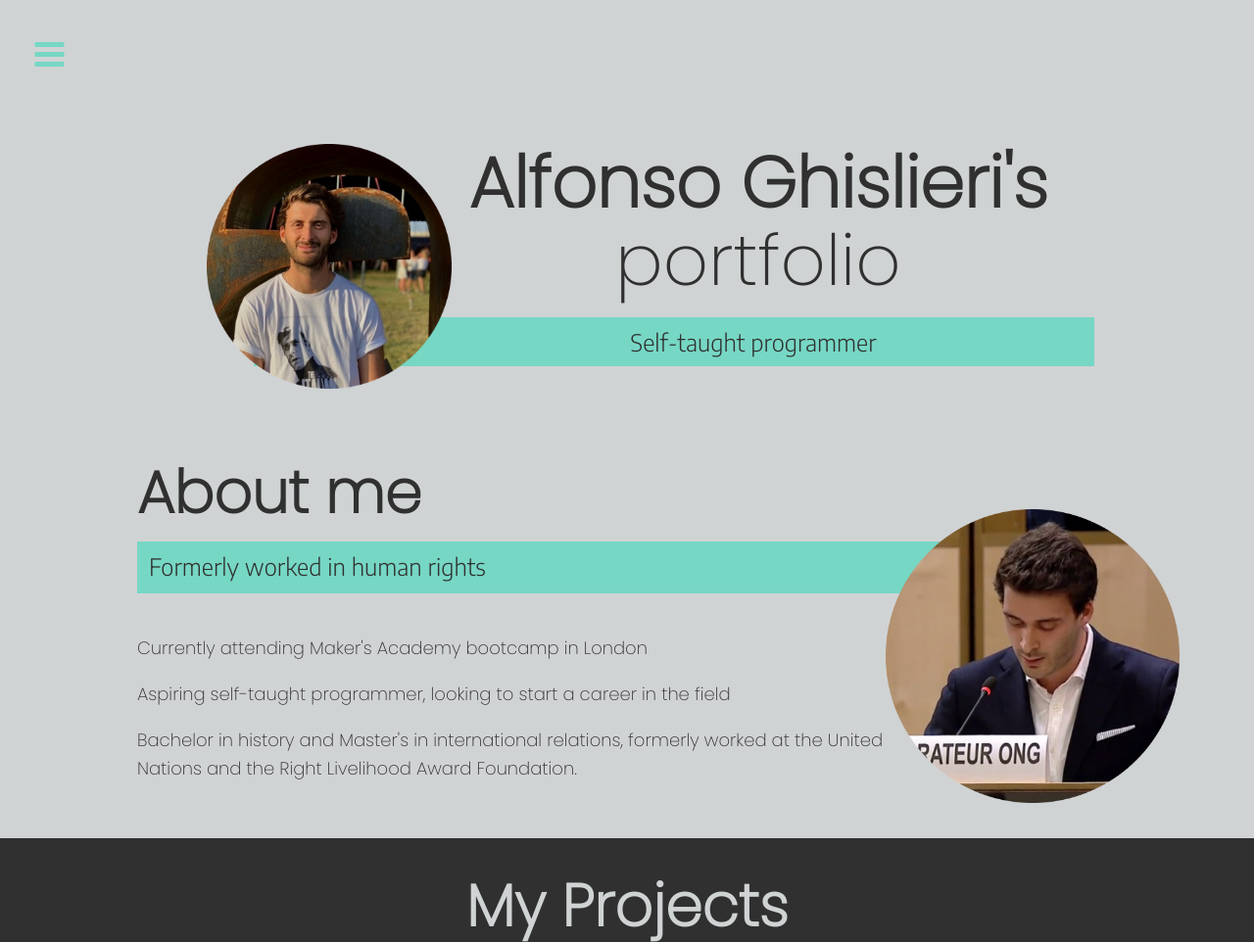
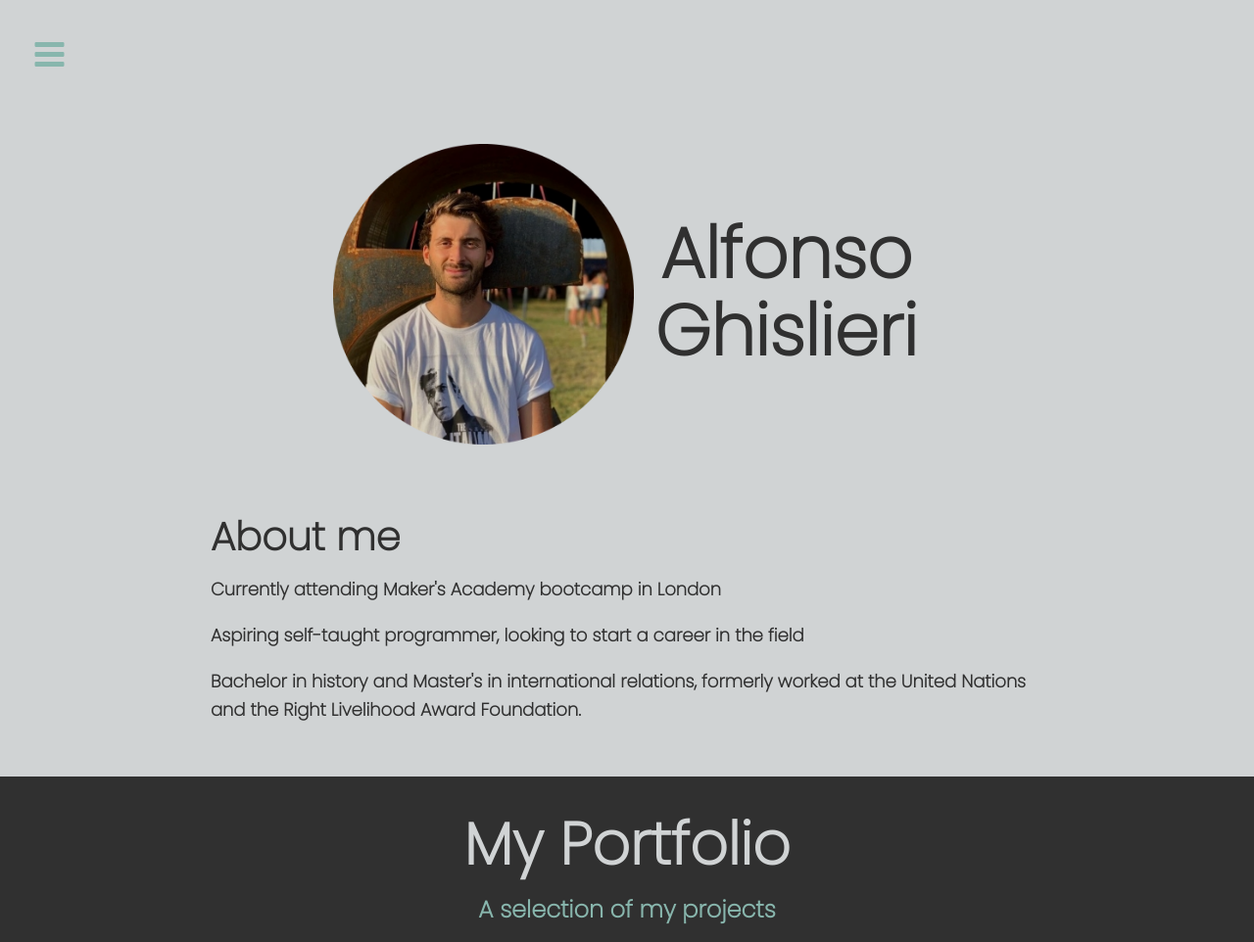
Before and after one commit to AlfonsoGhislieri/Portfolio, a plain HTML site: page index.html in a window 1280 px wide. Shown: the top 962 px of the page at 98% size. Drawn offline with nearby package versions, Linux system fonts and the light colour scheme.

Commit message:
Removed subtitles, changed font weight, removed a picture

```diff
--- a/css/style.css
+++ b/css/style.css
@@ -14,7 +14,7 @@
 
     --clr-light: #D0D3D4;
     --clr-dark: #303030;
-    --clr-accent: #76D7C4;
+    --clr-accent: #88b6ad;
 
     --fs-h1: 3rem;
     --fs-h2: 2.25rem;
@@ -71,6 +71,7 @@ h3 {font-size: var(--fs-h3);}
 
 .section__title {
     margin-bottom: 0.25em;
+    font-weight: var(--fw-bold);
 }
 
 .section__title--intro {
@@ -163,73 +164,54 @@ header {
 
 @media (min-width: 600px){
     .intro {
+        min-width: 600px;
         display: grid;
         width: min-content;
         margin: 0 auto;
         grid-column-gap: 1em;
         grid-template-areas:
             "img title"
-            "img subtitle";
-        grid-template-columns: min-content max-content;
+            "img title";
+    }
+
+    .section__title--intro{
+        padding-top: 1em;
+        text-align: center;
+        grid-area: title;
     }
 
     .intro__img {
         grid-area: img;
+        min-width: 300px;
         position: relative;
-        min-width: 250px
-    }
-    .section__title--intro{
-        text-align: center;
-    }
-    .section__subtitle--intro {
-        align-self: start;
-        grid-column: 1 / -1;
-        grid-row: 2;
-        position: relative;
-        text-align: center;
-        right: -2em;
-        padding-left: 7em;
     }
 }
 
 /* About */
 .about-me {
-    max-width: 1000px;
+    max-width: 850px;
     margin: 0 auto;
 }
 
 @media (min-width: 600px) {
-    .about-me {
+    .about {
         display: grid;
-        grid-template-columns: 1fr 200px;
-        grid-template-areas:
-            "title img"
-            "subtitle img"
-            "text img";
-        grid-column-gap: 2em;
     }
 
     .section__title--about {
-        grid-area: title;
+        font-size: 2.5rem;
+        grid-row: 1;
     }
 
     .section__subtitle--about {
-        grid-column: 1 / -1;
         grid-row: 2;
         padding-left: 0.5em;
-        position: relative;
+        margin: 0 -.25em;
     }
 
     .about-me__body {
-        grid-area: text;
-    }
-
-    .about-me__img {
-        padding-top: 25%;
-        grid-area: img;
-        position: relative;
-        min-width: 300px;
-        left: -2em;
+        grid-row: 3;
+        font-weight: 600;
     }
 }
 
@@ -350,13 +332,14 @@ header {
 
 }
 
-.section__subtitle__portfolio  {
-    margin: 0;
-    font-size: var(--fs-h3);
-
+.portfolio-item-ind  {
+    font-weight: 600;
 }
 
 .section__subtitle__portfolio {
+    margin: 0;
+    font-size: var(--fs-h3);
+    font-weight: 600;
     background: var(--clr-accent);
     font-family: var(--ff-secondary);
     padding: 0.25em;
--- a/index.html
+++ b/index.html
@@ -33,17 +33,14 @@
         <!-- Intro -->
         <section class="intro" id="home">
             <h1 class="section__title section__title--intro">
-                <strong>Alfonso Ghislieri's</strong> portfolio
+                <strong>Alfonso Ghislieri</strong>
             </h1>
-            <p class="section__subtitle section__subtitle--intro">Self-taught programmer</p>
             <img src="img\profile_pic1-modified.png" class="intro__img" alt="picture of Alfonso in the sun">
         </section>
 
         <!-- About me -->
         <section class="about-me" id="about">
             <h2 class="section__title section__title--about"> About me</h2>
-            <p class="section__subtitle section__subtitle--about">Formerly worked in human rights</p>
-
             <div class="about-me__body">
                 <p> Currently attending Maker's Academy bootcamp in London
                 </p>
@@ -54,12 +51,11 @@
                     at the United Nations and the Right Livelihood Award Foundation.
                 </p>
             </div>
-            <img src="img\UN.png" alt="Me reading a statement at the United Nations" class="about-me__img">
         </section>
 
         <!-- Projects section-->
         <section class="projects" id="projects">
-            <h2 class="section__title section__title--projects"> My Projects</h2>
+            <h2 class="section__title section__title--projects"> My Portfolio</h2>
             <p class="section__subtitle section__subtitle--projects"> A selection of my projects</p>
 
             <div class="porftolio">
```
